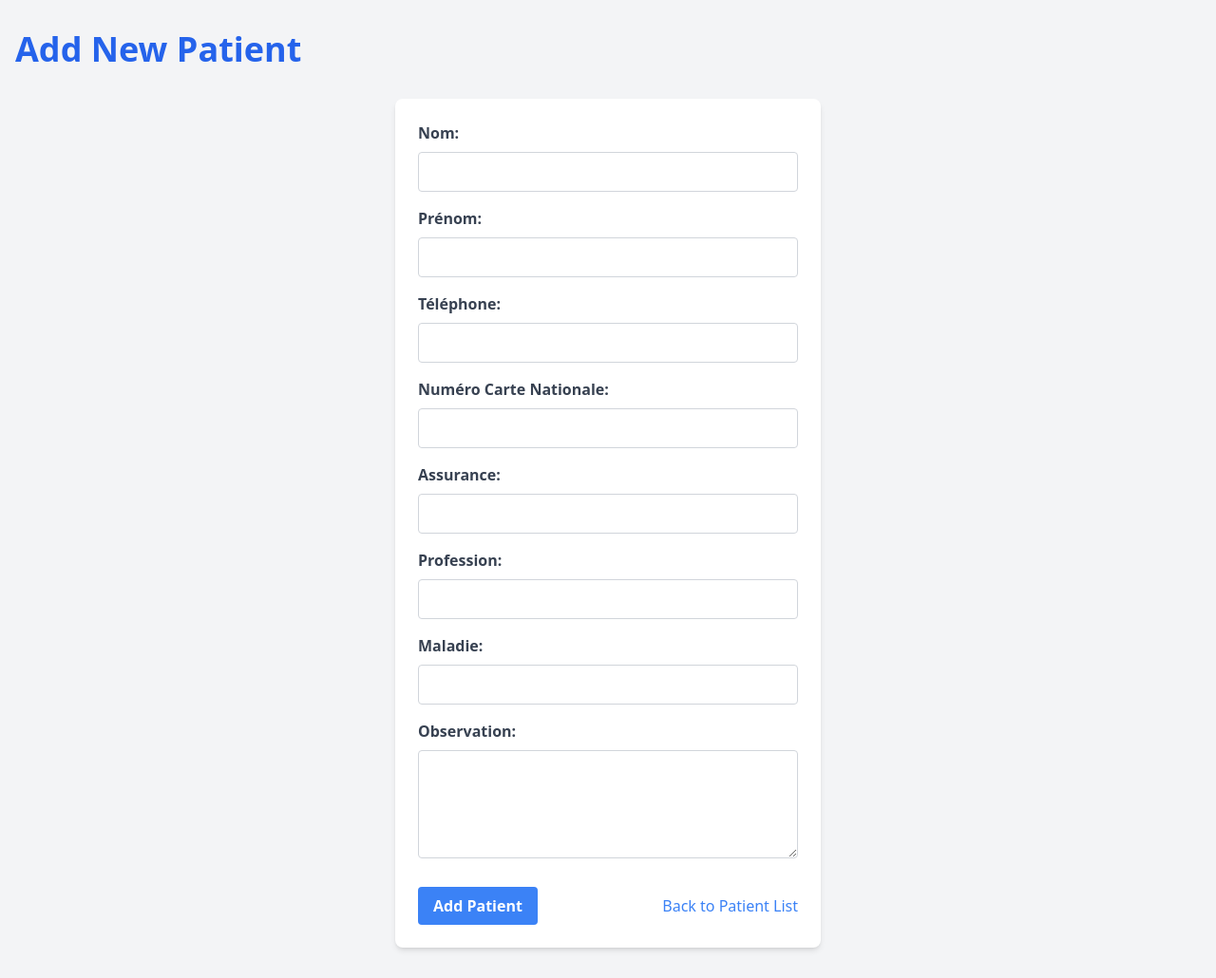
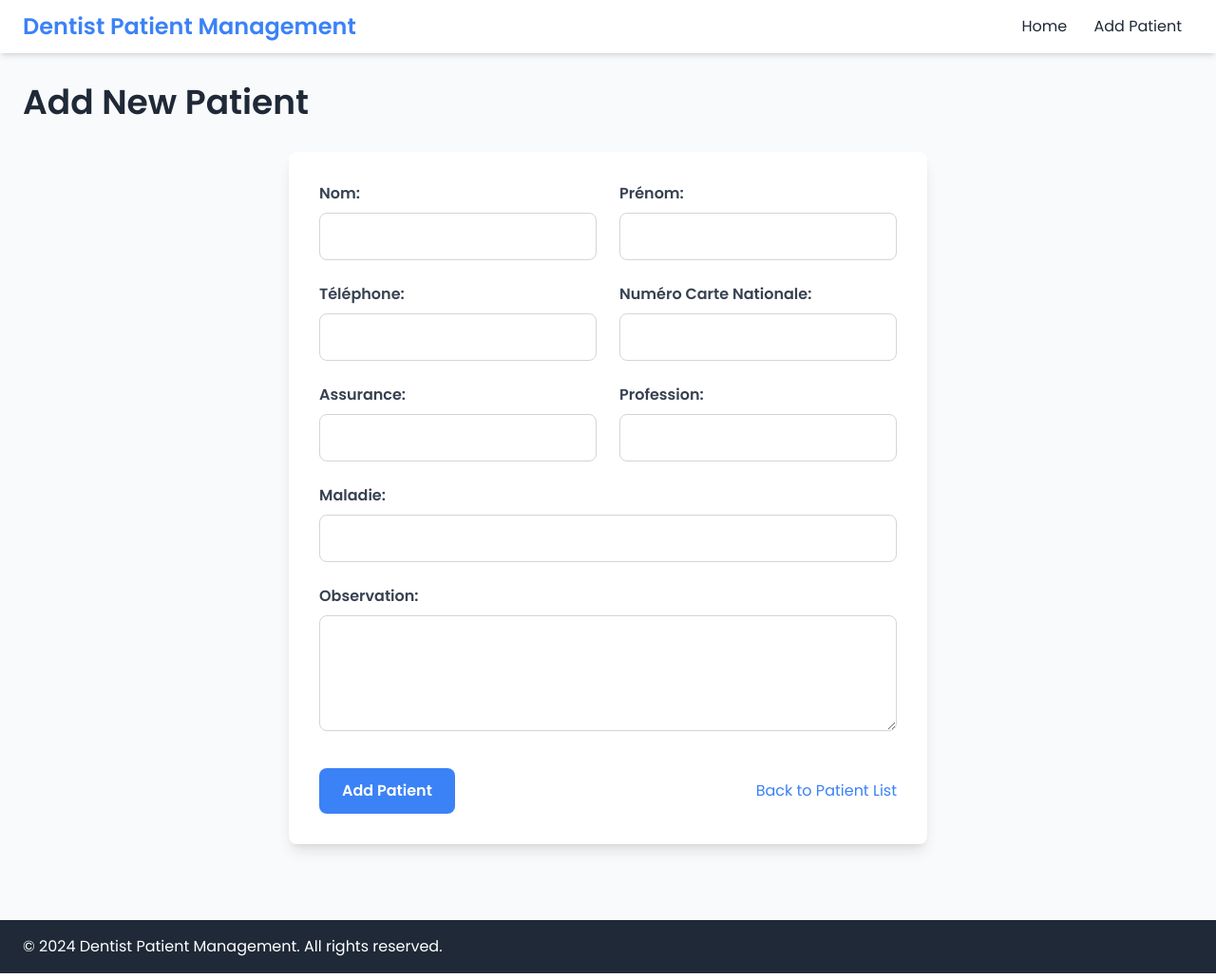
Before and after one commit to youssefp2003/DentistDB, a Flask app: page /add_patient in a window 1280 px wide. Shown: the whole page at 95% size. Run offline with Flask 3, Linux system fonts and the light colour scheme; some libraries are stand-ins or nearby versions.

Commit message:
Update index and add_patient templates with improved design

```diff
--- a/templates/add_patient.html
+++ b/templates/add_patient.html
@@ -5,56 +5,98 @@
     <meta name="viewport" content="width=device-width, initial-scale=1.0">
     <title>Add New Patient</title>
     <script src="https://cdn.tailwindcss.com"></script>
+    <link href="https://fonts.googleapis.com/css2?family=Poppins:wght@300;400;600&display=swap" rel="stylesheet">
+    <script>
+        tailwind.config = {
+            theme: {
+                extend: {
+                    colors: {
+                        primary: '#3B82F6',
+                        secondary: '#10B981',
+                        accent: '#8B5CF6',
+                    },
+                    fontFamily: {
+                        sans: ['Poppins', 'sans-serif'],
+                    },
+                }
+            }
+        }
+    </script>
+    <style>
+        .transition-all { transition: all 0.3s ease; }
+    </style>
 </head>
-<body class="bg-gray-100 min-h-screen">
-    <div class="container mx-auto px-4 py-8">
-        <h1 class="text-4xl font-bold text-blue-600 mb-8">Add New Patient</h1>
-        <form action="{{ url_for('add_patient') }}" method="post" class="bg-white shadow-md rounded-lg p-6 max-w-md mx-auto">
-            <div class="mb-4">
-                <label for="nom" class="block text-gray-700 font-bold mb-2">Nom:</label>
-                <input type="text" id="nom" name="nom" required class="w-full p-2 border border-gray-300 rounded focus:outline-none focus:ring-2 focus:ring-blue-500">
+<body class="bg-gray-50 min-h-screen font-sans">
+    <nav class="bg-white shadow-md">
+        <div class="container mx-auto px-6 py-3">
+            <div class="flex justify-between items-center">
+                <div class="text-2xl font-semibold text-primary">
+                    Dentist Patient Management
+                </div>
+                <div>
+                    <a href="{{ url_for('index') }}" class="text-gray-800 hover:text-primary mx-3 transition-all">Home</a>
+                    <a href="{{ url_for('add_patient') }}" class="text-gray-800 hover:text-primary mx-3 transition-all">Add Patient</a>
+                </div>
+            </div>
+        </div>
+    </nav>
+
+    <div class="container mx-auto px-6 py-8">
+        <h1 class="text-4xl font-bold text-gray-800 mb-8">Add New Patient</h1>
+        <form action="{{ url_for('add_patient') }}" method="post" class="bg-white shadow-lg rounded-lg p-8 max-w-2xl mx-auto">
+            <div class="grid grid-cols-1 md:grid-cols-2 gap-6">
+                <div>
+                    <label for="nom" class="block text-gray-700 font-semibold mb-2">Nom:</label>
+                    <input type="text" id="nom" name="nom" required class="w-full p-3 border border-gray-300 rounded-lg focus:outline-none focus:ring-2 focus:ring-primary focus:border-transparent">
                 </div>
 
-            <div class="mb-4">
-                <label for="prenom" class="block text-gray-700 font-bold mb-2">Prénom:</label>
-                <input type="text" id="prenom" name="prenom" required class="w-full p-2 border border-gray-300 rounded focus:outline-none focus:ring-2 focus:ring-blue-500">
+                <div>
+                    <label for="prenom" class="block text-gray-700 font-semibold mb-2">Prénom:</label>
+                    <input type="text" id="prenom" name="prenom" required class="w-full p-3 border border-gray-300 rounded-lg focus:outline-none focus:ring-2 focus:ring-primary focus:border-transparent">
                 </div>
 
-            <div class="mb-4">
-                <label for="telephone" class="block text-gray-700 font-bold mb-2">Téléphone:</label>
-                <input type="tel" id="telephone" name="telephone" required class="w-full p-2 border border-gray-300 rounded focus:outline-none focus:ring-2 focus:ring-blue-500">
+                <div>
+                    <label for="telephone" class="block text-gray-700 font-semibold mb-2">Téléphone:</label>
+                    <input type="tel" id="telephone" name="telephone" required class="w-full p-3 border border-gray-300 rounded-lg focus:outline-none focus:ring-2 focus:ring-primary focus:border-transparent">
                 </div>
 
-            <div class="mb-4">
-                <label for="numero_carte_national" class="block text-gray-700 font-bold mb-2">Numéro Carte Nationale:</label>
-                <input type="text" id="numero_carte_national" name="numero_carte_national" required class="w-full p-2 border border-gray-300 rounded focus:outline-none focus:ring-2 focus:ring-blue-500">
+                <div>
+                    <label for="numero_carte_national" class="block text-gray-700 font-semibold mb-2">Numéro Carte Nationale:</label>
+                    <input type="text" id="numero_carte_national" name="numero_carte_national" required class="w-full p-3 border border-gray-300 rounded-lg focus:outline-none focus:ring-2 focus:ring-primary focus:border-transparent">
                 </div>
 
-            <div class="mb-4">
-                <label for="assurance" class="block text-gray-700 font-bold mb-2">Assurance:</label>
-                <input type="text" id="assurance" name="assurance" class="w-full p-2 border border-gray-300 rounded focus:outline-none focus:ring-2 focus:ring-blue-500">
+                <div>
+                    <label for="assurance" class="block text-gray-700 font-semibold mb-2">Assurance:</label>
+                    <input type="text" id="assurance" name="assurance" class="w-full p-3 border border-gray-300 rounded-lg focus:outline-none focus:ring-2 focus:ring-primary focus:border-transparent">
                 </div>
 
-            <div class="mb-4">
-                <label for="profession" class="block text-gray-700 font-bold mb-2">Profession:</label>
-                <input type="text" id="profession" name="profession" class="w-full p-2 border border-gray-300 rounded focus:outline-none focus:ring-2 focus:ring-blue-500">
+                <div>
+                    <label for="profession" class="block text-gray-700 font-semibold mb-2">Profession:</label>
+                    <input type="text" id="profession" name="profession" class="w-full p-3 border border-gray-300 rounded-lg focus:outline-none focus:ring-2 focus:ring-primary focus:border-transparent">
+                </div>
             </div>
 
-            <div class="mb-4">
-                <label for="maladie" class="block text-gray-700 font-bold mb-2">Maladie:</label>
-                <input type="text" id="maladie" name="maladie" class="w-full p-2 border border-gray-300 rounded focus:outline-none focus:ring-2 focus:ring-blue-500">
+            <div class="mt-6">
+                <label for="maladie" class="block text-gray-700 font-semibold mb-2">Maladie:</label>
+                <input type="text" id="maladie" name="maladie" class="w-full p-3 border border-gray-300 rounded-lg focus:outline-none focus:ring-2 focus:ring-primary focus:border-transparent">
             </div>
 
-            <div class="mb-6">
-                <label for="observation" class="block text-gray-700 font-bold mb-2">Observation:</label>
-                <textarea id="observation" name="observation" class="w-full p-2 border border-gray-300 rounded focus:outline-none focus:ring-2 focus:ring-blue-500" rows="4"></textarea>
+            <div class="mt-6">
+                <label for="observation" class="block text-gray-700 font-semibold mb-2">Observation:</label>
+                <textarea id="observation" name="observation" class="w-full p-3 border border-gray-300 rounded-lg focus:outline-none focus:ring-2 focus:ring-primary focus:border-transparent" rows="4"></textarea>
             </div>
 
-            <div class="flex items-center justify-between">
-                <button type="submit" class="bg-blue-500 hover:bg-blue-600 text-white font-bold py-2 px-4 rounded focus:outline-none focus:shadow-outline">Add Patient</button>
-                <a href="{{ url_for('index') }}" class="text-blue-500 hover:text-blue-600">Back to Patient List</a>
+            <div class="mt-8 flex items-center justify-between">
+                <button type="submit" class="bg-primary hover:bg-accent text-white font-bold py-3 px-6 rounded-lg focus:outline-none focus:shadow-outline transition-all">Add Patient</button>
+                <a href="{{ url_for('index') }}" class="text-primary hover:text-accent transition-all">Back to Patient List</a>
             </div>
         </form>
     </div>
+
+    <footer class="bg-gray-800 text-white mt-12">
+        <div class="container mx-auto px-6 py-4">
+            <p>&copy; 2024 Dentist Patient Management. All rights reserved.</p>
+        </div>
+    </footer>
 </body>
 </html>
```
Also changed, not shown: templates/index.html (+50 -14 lines). Lines whose indentation alone changed are shown as unchanged.
